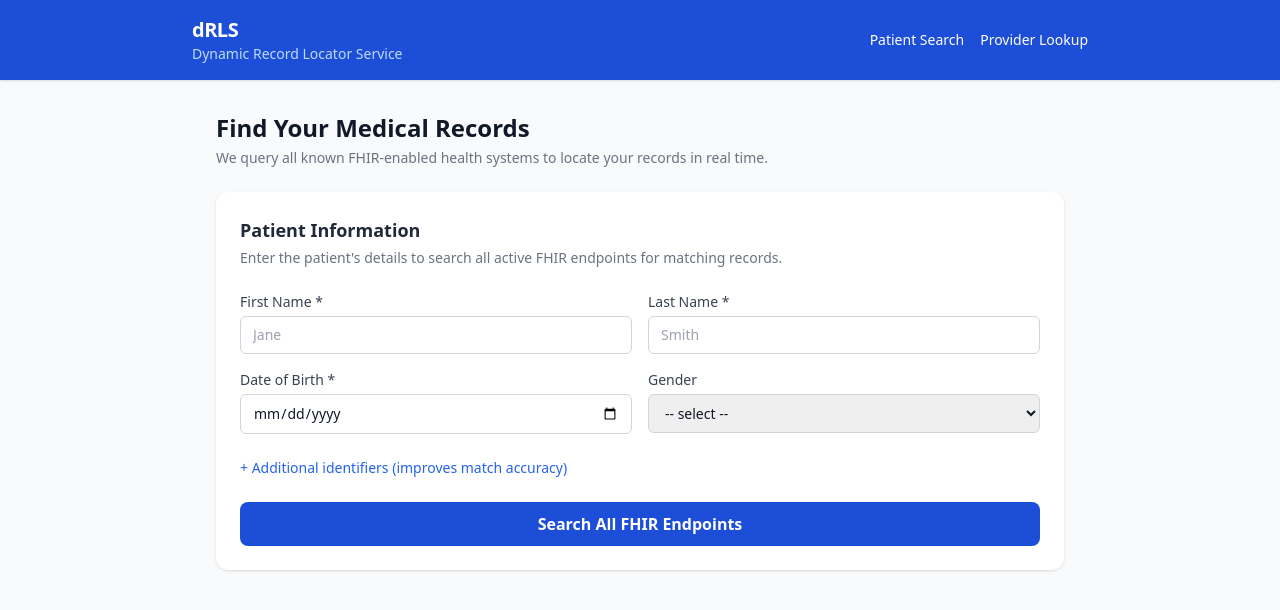
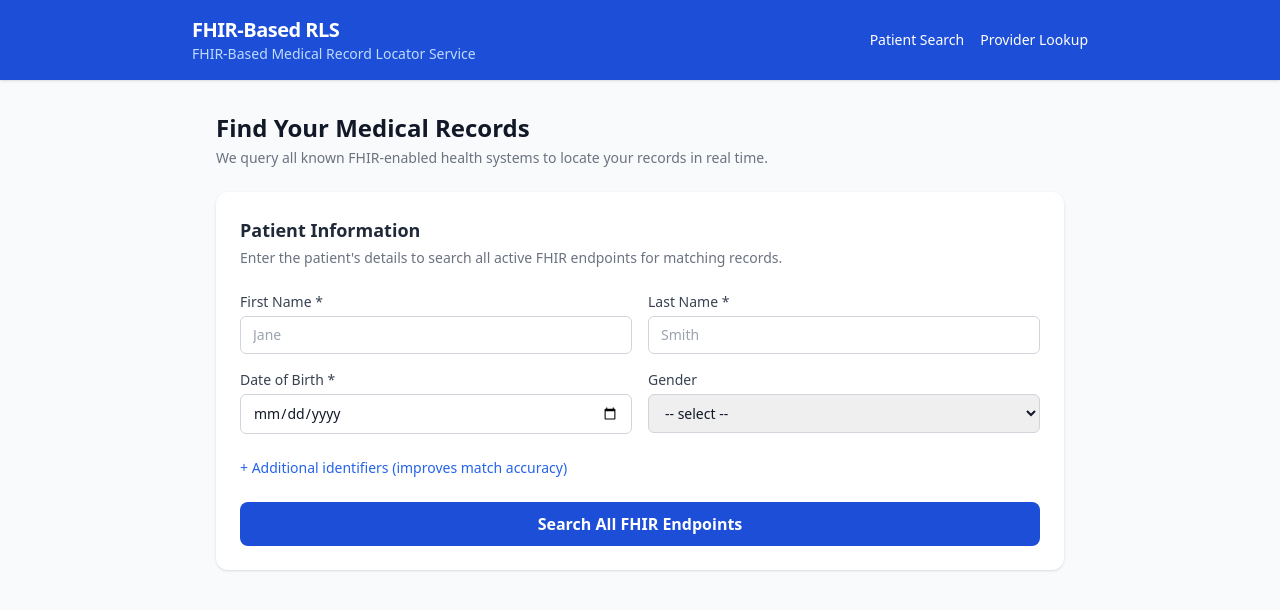
Before and after one commit to MTCGroupLLC/FHIR-App, a Next.js app in the folder frontend/: page / in a window 1280 px wide. Shown: the top 610 px of the page. Built offline with nearby package versions, Linux system fonts and the light colour scheme; no server answers.

Commit message:
chore: rebrand to FHIR-Based RLS / FHIR-Based Medical Record Locator Service
Co-Authored-By: Claude Sonnet 4.6 <noreply@anthropic.com>

```diff
--- a/frontend/src/app/layout.tsx
+++ b/frontend/src/app/layout.tsx
@@ -2,7 +2,7 @@ import type { Metadata } from "next";
 import "./globals.css";
 
 export const metadata: Metadata = {
-  title: "dRLS — Dynamic Record Locator Service",
+  title: "FHIR-Based Medical Record Locator Service",
   description: "Find your medical records across all FHIR-enabled health systems.",
 };
 
@@ -13,8 +13,8 @@ export default function RootLayout({ children }: { children: React.ReactNode })
         <header className="bg-blue-700 text-white px-6 py-4 shadow">
           <div className="max-w-4xl mx-auto flex items-center justify-between">
             <div>
-              <h1 className="text-xl font-bold tracking-tight">dRLS</h1>
-              <p className="text-blue-200 text-sm">Dynamic Record Locator Service</p>
+              <h1 className="text-xl font-bold tracking-tight">FHIR-Based RLS</h1>
+              <p className="text-blue-200 text-sm">FHIR-Based Medical Record Locator Service</p>
             </div>
             <nav className="flex gap-4 text-sm">
               <a href="/" className="hover:text-blue-200">Patient Search</a>
```
Also changed, not shown: 1 other file (tests, documents, lock files or other folders).
